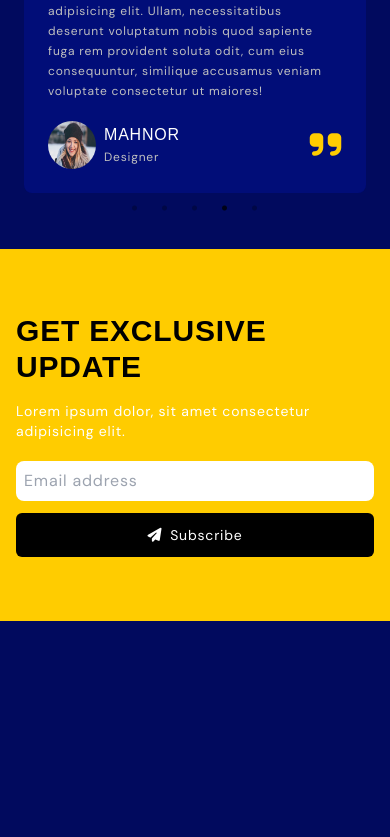
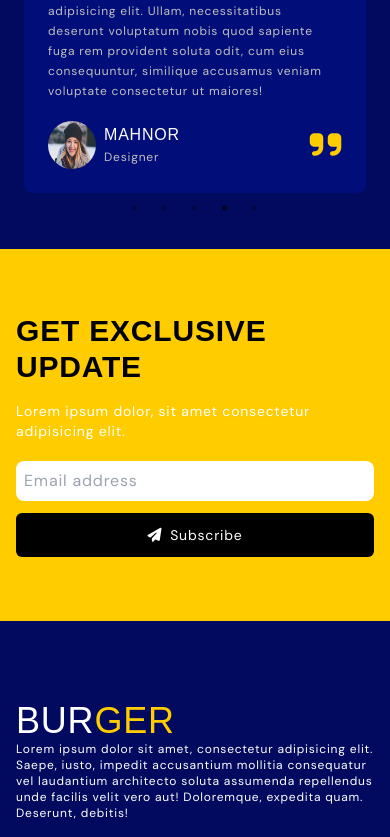
Before and after one commit to Usman-837/Burger_Website, a React (Vite) app: page / in a window 390 px wide. Shown: the part 9494-10331 px from the top of the page. Before the commit the page ends 10115 px from the top, so only its background shows below. Built offline with nearby package versions, Linux system fonts and the light colour scheme.

Commit message:
create footer component and add heading and paragraph in it

```diff
--- /dev/null
+++ b/Footer.jsx
@@ -0,0 +1,26 @@
+import React from "react"
+
+const Footer = () => {
+    return (
+        <>
+        <section className="footer">
+            <div className="container">
+                <ul className="grid grid-cols-1 items-start gap-5 pb-5 md:grid-cols-2">
+                    <li>
+                        <div className="space-y-3">
+                            <a href="" className="text-4xl font-oswald uppercase">
+                                Bur<span className="text-secondaryColor">ger</span>
+                            </a>
+                            <p className="text-xs">
+                                Lorem ipsum dolor sit amet, consectetur adipisicing elit. Saepe, iusto, impedit accusantium mollitia consequatur vel laudantium architecto soluta assumenda repellendus unde facilis velit vero aut! Doloremque, expedita quam. Deserunt, debitis!
+                            </p>
+                        </div>
+                    </li>
+                </ul>
+            </div>
+        </section>
+        </>
+    )
+}
+
+export default Footer
--- a/src/App.jsx
+++ b/src/App.jsx
@@ -8,6 +8,7 @@ import About from "./About"
 import Menu from "./Menu"
 import Review from "./review"
 import Contact from "./Contact"
+import Footer from "../Footer"
 
 const App = () => {
     return(
@@ -20,6 +21,7 @@ const App = () => {
             <Menu/>
             <Review/>
             <Contact/>
+            <Footer/>
         </>
     )
 }
```
